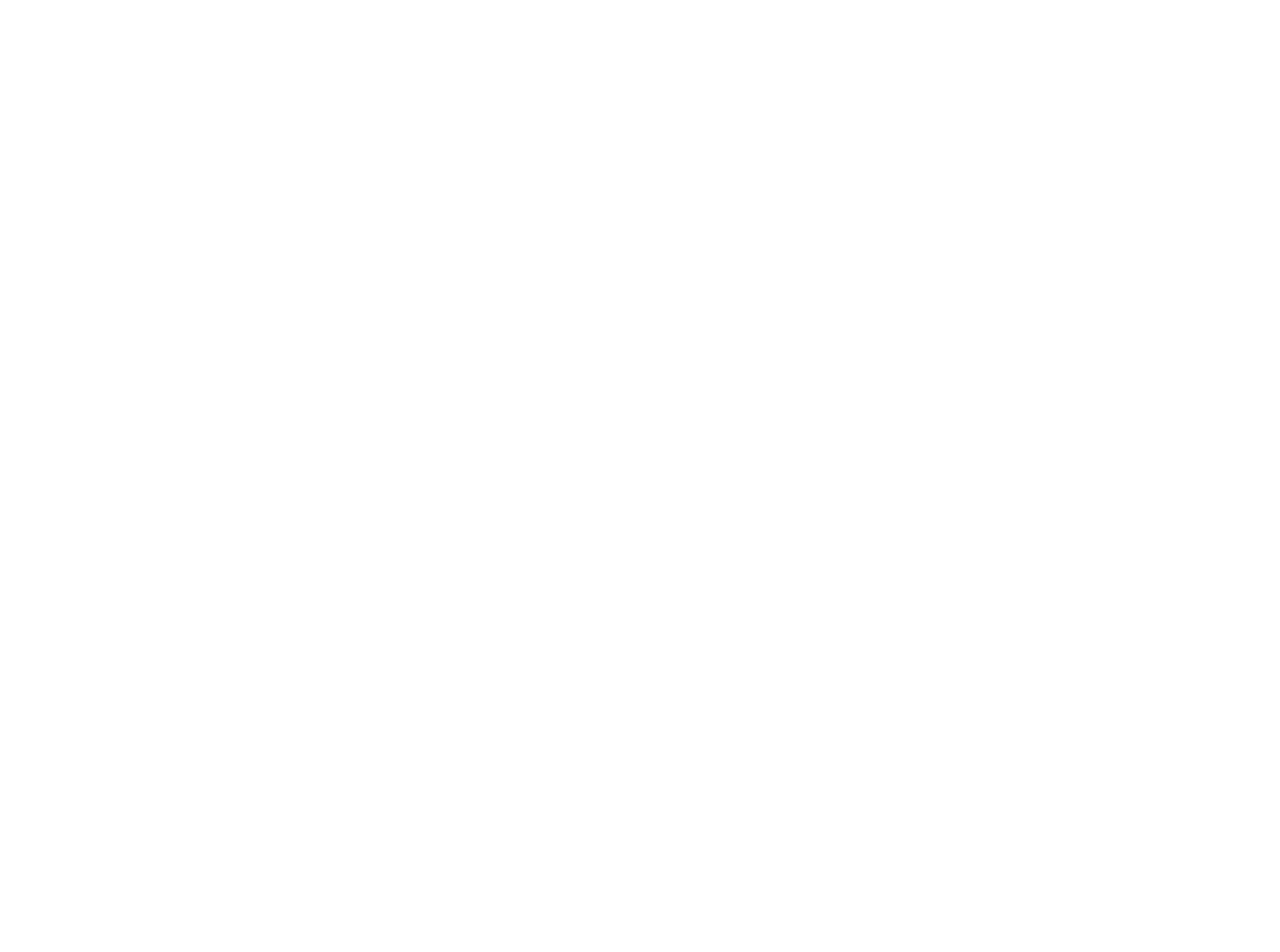
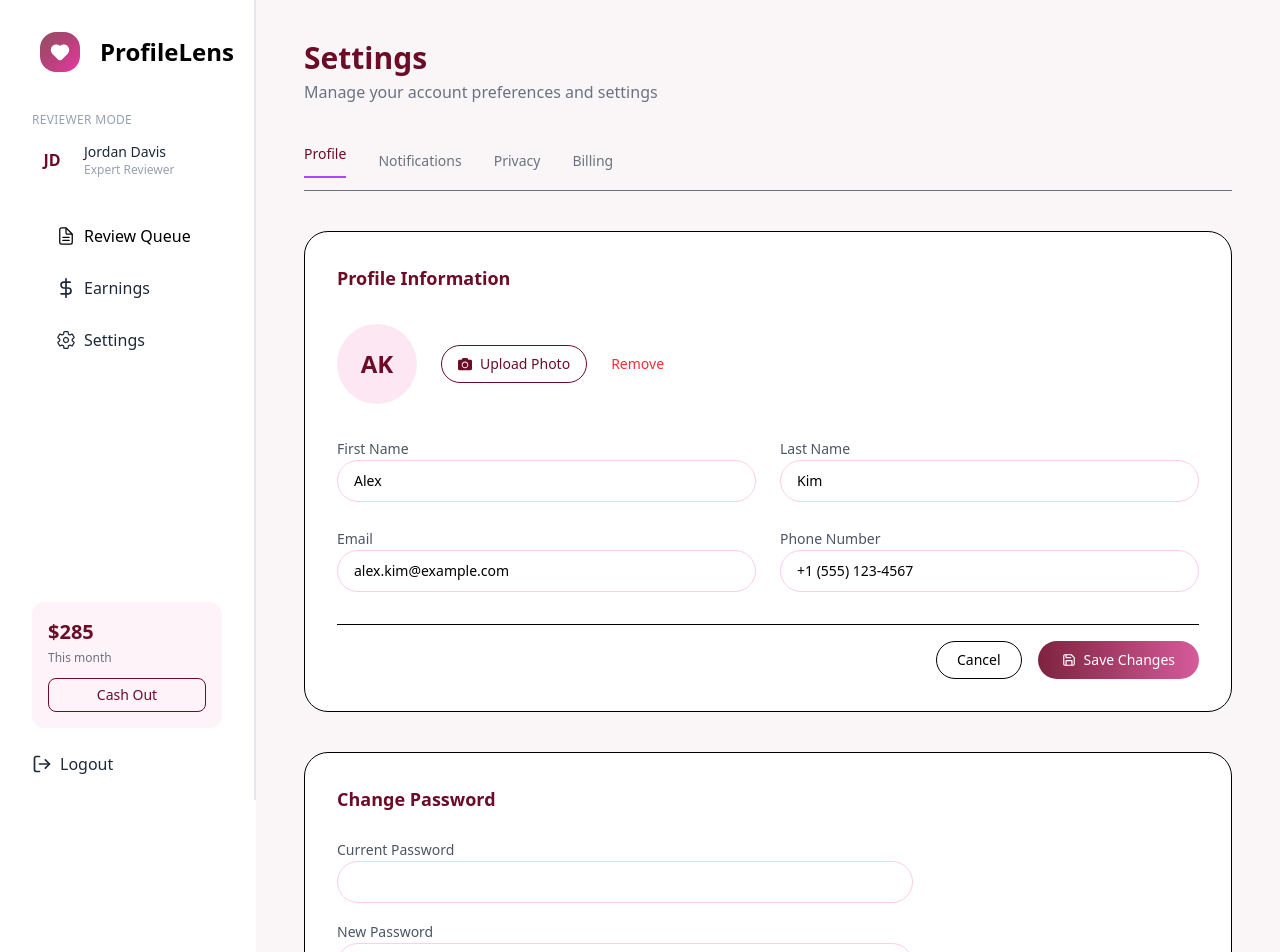
Before and after one commit to devsa-gitignore/UniHacks_GPTpaglus_PS2, a React (Vite) app in the folder frontend/ProfileLens/: page /settings in a window 1280 px wide. Before the commit this address had no page. Shown: the top 952 px of the page. Before the commit the page ends 800 px from the top, so only its background shows below. Built offline with nearby package versions, Linux system fonts and the light colour scheme.

Commit message:
Upload Photos working

```diff
--- a/frontend/ProfileLens/src/App.jsx
+++ b/frontend/ProfileLens/src/App.jsx
@@ -12,6 +12,8 @@ import PagesWithNavbar from "./Components/PagesWithNavbar";
 import ReviewerHomePage from "./Pages/ReviewerHomePage";
 import ReviewUser from "./Pages/ReviewUser";
 import Earnings from "./Pages/Earnings";
+import Settings from "./Pages/Settings";
+import ReviewerSettings from "./Pages/ReviewerSettings";
 
 function App() {
   return (
@@ -32,6 +34,9 @@ function App() {
             <Route path="/reviewees" element={<ReviewerHomePage />} />
             <Route path="/reviewuser" element={<ReviewUser />} />
             <Route path="/earnings" element={<Earnings />} />
+            <Route path="/settings" element={<Settings />} />
+            <Route path="/reviewersettings" element={<ReviewerSettings />} />
+
           </Route>
         </Routes>
       </Router>
--- a/frontend/ProfileLens/src/Pages/Profile.jsx
+++ b/frontend/ProfileLens/src/Pages/Profile.jsx
@@ -4,10 +4,35 @@ import { FiUpload, FiHeart, FiArrowLeft } from "react-icons/fi";
 import PL from "../assets/PL Logo.png";
 
 const Profile = () => {
+  const [images, setImages] = React.useState([]);
+
+  const handleImageUpload = (e) => {
+    const files = Array.from(e.target.files);
+
+    if (images.length + files.length > 6) {
+      alert("You can upload maximum 6 photos");
+      return;
+    }
+
+    const newImages = files.map((file) => ({
+      file,
+      preview: URL.createObjectURL(file),
+    }));
+
+    setImages((prev) => [...prev, ...newImages]);
+  };
+
+  const removeImage = (index) => {
+    setImages((prev) => prev.filter((_, i) => i !== index));
+  };
+
   return (
     <div className="min-h-screen bg-white">
       <div className="flex justify-between items-center px-8 py-4 border-b bg-white">
-        <Link to="/home" className="flex justify-center items-center gap-4 text-lg text-gray-500 hover:text-gray-700">
+        <Link
+          to="/home"
+          className="flex justify-center items-center gap-4 text-lg text-gray-500 hover:text-gray-700"
+        >
           <FiArrowLeft /> Back to Dashboard
         </Link>
 
@@ -49,9 +74,50 @@ const Profile = () => {
               Upload 3–6 photos from your dating profile
             </p>
 
-            <div className="mt-4 border-2 border-dashed rounded-xl h-40 flex flex-col items-center justify-center text-gray-400 cursor-pointer">
-              <FiUpload className="text-2xl" />
-              Upload
+            <div className="mt-4 space-y-4">
+              {/* Upload box */}
+              {images.length < 6 && (
+                <label className="border-2 border-dashed rounded-xl h-40 flex flex-col items-center justify-center text-gray-400 cursor-pointer hover:border-pink-400 transition">
+                  <FiUpload className="text-2xl" />
+                  <span className="text-sm mt-2">Click to upload photos</span>
+
+                  <input
+                    type="file"
+                    multiple
+                    accept="image/*"
+                    onChange={handleImageUpload}
+                    className="hidden"
+                  />
+                </label>
+              )}
+
+              {/* Preview grid */}
+              {images.length > 0 && (
+                <div className="grid grid-cols-3 gap-3">
+                  {images.map((img, index) => (
+                    <div key={index} className="relative group">
+                      <img
+                        src={img.preview}
+                        alt="preview"
+                        className="h-24 w-full object-cover rounded-lg border"
+                      />
+
+                      {/* Remove button */}
+                      <button
+                        onClick={() => removeImage(index)}
+                        className="absolute top-1 right-1 bg-black/60 text-white rounded-full w-6 h-6 text-xs flex items-center justify-center opacity-0 group-hover:opacity-100 transition"
+                      >
+                        ✕
+                      </button>
+                    </div>
+                  ))}
+                </div>
+              )}
+
+              {/* Helper text */}
+              <p className="text-xs text-gray-400">
+                Upload between 3 and 6 photos
+              </p>
             </div>
           </div>
 
--- /dev/null
+++ b/frontend/ProfileLens/src/Pages/ReviewerSettings.jsx
@@ -0,0 +1,11 @@
+import React from 'react'
+
+const ReviewerSettings = () => {
+  return (
+    <div>
+      <Yooo></Yooo>
+    </div>
+  )
+}
+
+export default ReviewerSettings
--- /dev/null
+++ b/frontend/ProfileLens/src/Pages/Settings.jsx
@@ -0,0 +1,100 @@
+import { FaCamera } from "react-icons/fa";
+import { FiSave } from "react-icons/fi";
+
+export default function Settings() {
+  return (
+    <div className="bg-[#faf6f8] min-h-screen px-12 py-10 space-y-10">
+      {/* ================= HEADER ================= */}
+      <div>
+        <h1 className="text-3xl font-semibold text-[#6C0C27]">Settings</h1>
+        <p className="text-gray-500 mt-1">
+          Manage your account preferences and settings
+        </p>
+      </div>
+
+      {/* ================= TABS ================= */}
+      <div className="flex gap-8 border-b pb-3 text-sm text-gray-500">
+        <button className="text-[#6C0C27] border-b-2 border-purple-500 pb-3 font-medium">
+          Profile
+        </button>
+        <button className="hover:text-[#6C0C27]">Notifications</button>
+        <button className="hover:text-[#6C0C27]">Privacy</button>
+        <button className="hover:text-[#6C0C27]">Billing</button>
+      </div>
+
+      {/* ================= PROFILE INFO ================= */}
+      <div className="bg-white border rounded-3xl p-8 space-y-8">
+        <h2 className="text-lg font-semibold text-[#6C0C27]">
+          Profile Information
+        </h2>
+
+        {/* Avatar */}
+        <div className="flex items-center gap-6">
+          <div className="w-20 h-20 rounded-full bg-pink-100 flex items-center justify-center text-2xl font-semibold text-[#6C0C27]">
+            AK
+          </div>
+
+          <button className="flex items-center gap-2 border border-[#6C0C27] text-[#6C0C27] px-4 py-2 rounded-full text-sm hover:bg-pink-50">
+            <FaCamera /> Upload Photo
+          </button>
+
+          <button className="text-red-500 text-sm hover:underline">
+            Remove
+          </button>
+        </div>
+
+        {/* Inputs */}
+        <div className="grid md:grid-cols-2 gap-6">
+          <Input label="First Name" value="Alex" />
+          <Input label="Last Name" value="Kim" />
+          <Input label="Email" value="alex.kim@example.com" />
+          <Input label="Phone Number" value="+1 (555) 123-4567" />
+        </div>
+
+        {/* Actions */}
+        <div className="flex justify-end gap-4 pt-4 border-t">
+          <button className="px-5 py-2 rounded-full border text-sm hover:bg-gray-50">
+            Cancel
+          </button>
+
+          <button className="flex items-center gap-2 px-6 py-2 rounded-full text-white bg-gradient-to-r from-[#7e233f] to-[#d65b9c] text-sm">
+            <FiSave /> Save Changes
+          </button>
+        </div>
+      </div>
+
+      {/* ================= CHANGE PASSWORD ================= */}
+      <div className="bg-white border rounded-3xl p-8 space-y-6">
+        <h2 className="text-lg font-semibold text-[#6C0C27]">
+          Change Password
+        </h2>
+
+        <div className="max-w-xl space-y-4">
+          <Input label="Current Password" type="password" />
+          <Input label="New Password" type="password" />
+          <Input label="Confirm New Password" type="password" />
+        </div>
+
+        <div className="flex justify-end pt-4">
+          <button className="px-6 py-2 rounded-full text-white bg-gradient-to-r from-[#7e233f] to-[#d65b9c] text-sm">
+            Update Password
+          </button>
+        </div>
+      </div>
+    </div>
+  );
+}
+
+/* ================= Reusable Input ================= */
+function Input({ label, value = "", type = "text" }) {
+  return (
+    <div className="space-y-2">
+      <label className="text-sm text-gray-600">{label}</label>
+      <input
+        type={type}
+        defaultValue={value}
+        className="w-full border border-pink-200 rounded-full px-4 py-2.5 text-sm outline-none focus:ring-2 focus:ring-pink-200"
+      />
+    </div>
+  );
+}
```
Also changed, not shown: frontend/ProfileLens/src/Pages/Notifications.jsx (added).
